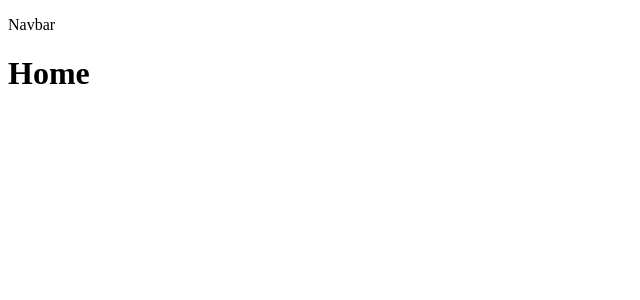
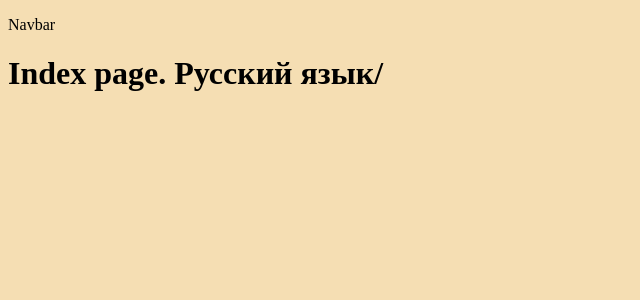
Before and after one commit to ippon1974/dev.wcut.ru, a Next.js app in the folder client/: page / in a window 1280 px wide. Shown: the top 300 px of the page, without its empty margins (0-640 px from the left). Built offline with nearby package versions, Linux system fonts and the light colour scheme.

Commit message:
edit pages

```diff
--- a/client/src/app/globals.css
+++ b/client/src/app/globals.css
@@ -0,0 +1,4 @@
+body{
+    background: wheat;
+    color: black;
+}
--- a/client/src/app/layout.js
+++ b/client/src/app/layout.js
@@ -13,8 +13,8 @@ const geistMono = Geist_Mono({
 });
 
 export const metadata = {
-  title: "Create Next App",
-  description: "Generated by create next app",
+  title: "Новый проект",
+  description: "Проверка русского языка",
 };
 
 export default function RootLayout({ children }) {
--- a/client/src/app/page.js
+++ b/client/src/app/page.js
@@ -1,7 +1,7 @@
 export default function Home() {
   return (
     <div>
-      <h1>Home</h1>
+      <h1>Index page. Русский язык/</h1>
     </div>
   );
 }
```
